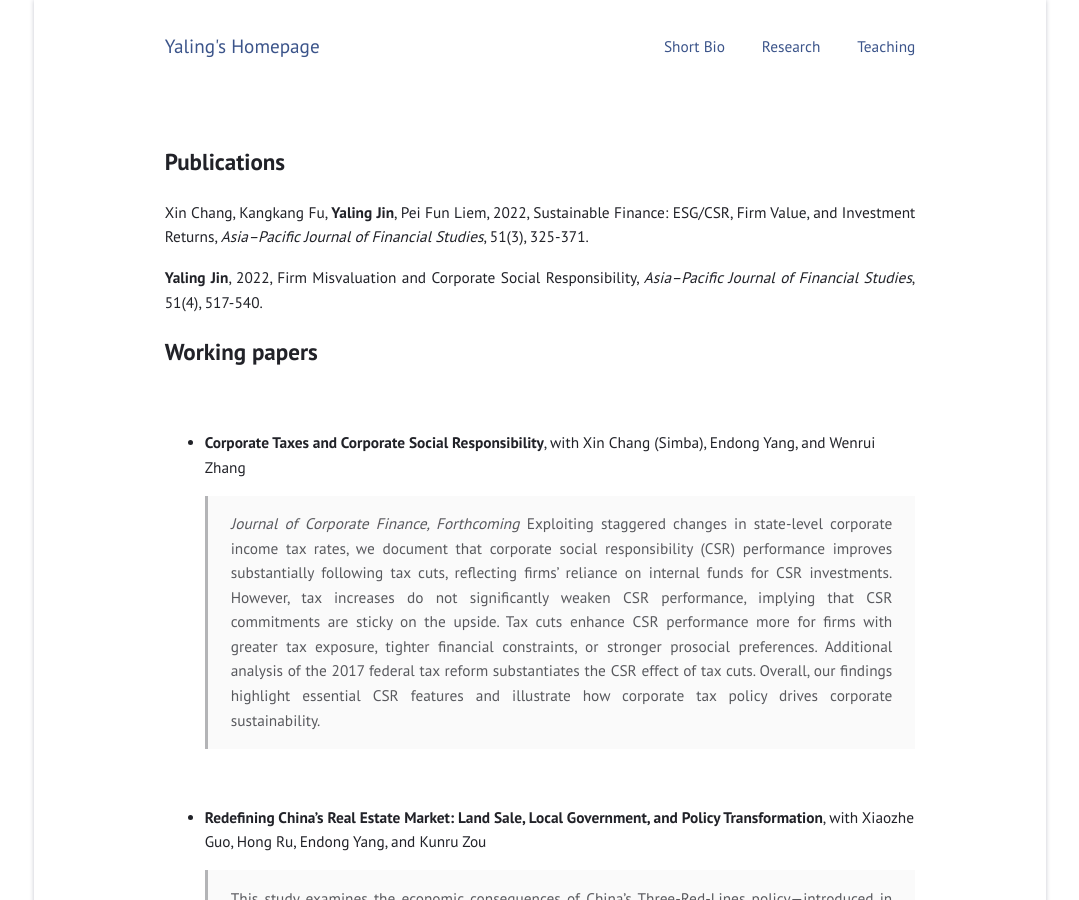
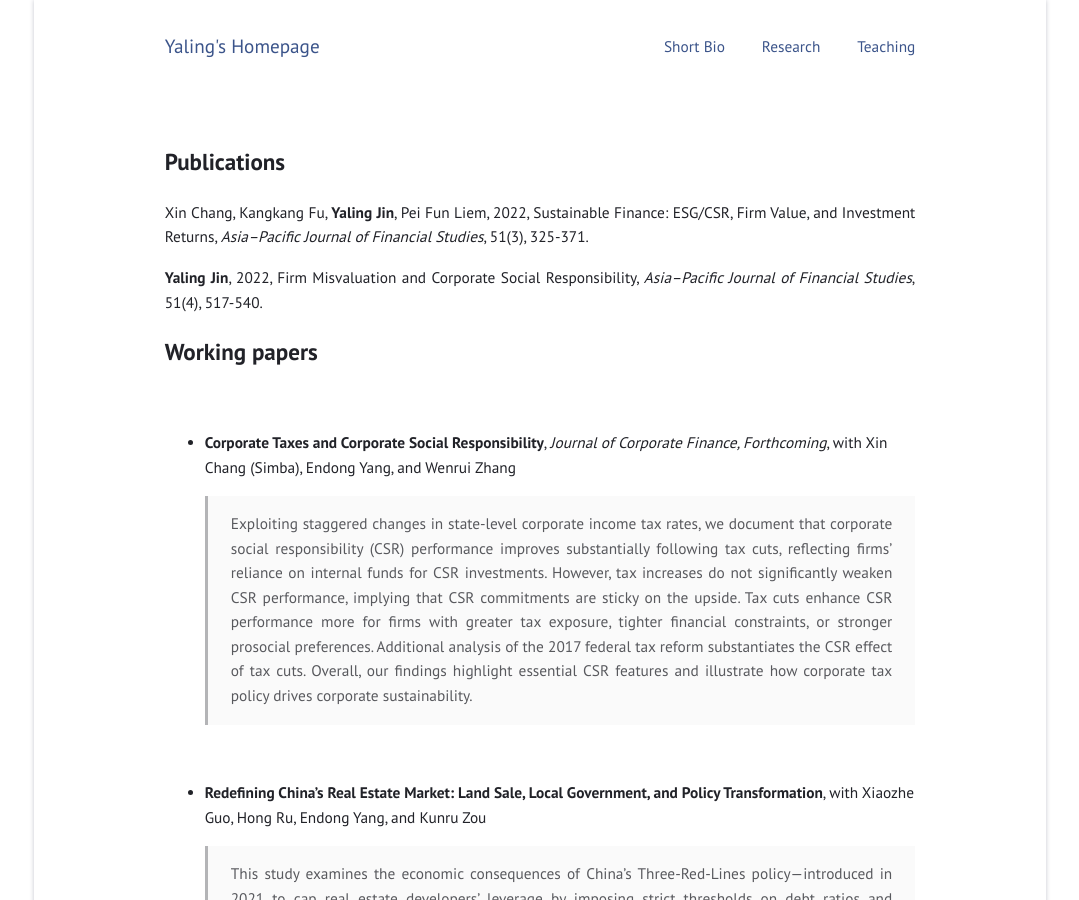
Before and after one commit to jinyaling/jinyaling.github.io, a Jekyll site: the page built from research.md, in a window 1280 px wide and 900 px high. Shown: the whole window, without its empty margins (100-1179 px from the left). Built offline with Jekyll 4.4.1, drawn with Linux system fonts in a browser that asks for light colours.

```diff
--- a/research.md
+++ b/research.md
@@ -13,8 +13,7 @@ Xin Chang, Kangkang Fu, **Yaling Jin**, Pei Fun Liem, 2022, Sustainable Finance:
 
 ## Working papers
 &nbsp;
- - **[Corporate Taxes and Corporate Social Responsibility](https://papers.ssrn.com/sol3/papers.cfm?abstract_id=3694203)**, with Xin Chang (Simba), Endong Yang, and Wenrui Zhang
-> *Journal of Corporate Finance, Forthcoming*
+ - **[Corporate Taxes and Corporate Social Responsibility](https://papers.ssrn.com/sol3/papers.cfm?abstract_id=3694203)**, *Journal of Corporate Finance, Forthcoming*, with Xin Chang (Simba), Endong Yang, and Wenrui Zhang
 > Exploiting staggered changes in state-level corporate income tax rates, we document that corporate social responsibility (CSR) performance improves substantially following tax cuts, reflecting firms’ reliance on internal funds for CSR investments. However, tax increases do not significantly weaken CSR performance, implying that CSR commitments are sticky on the upside. Tax cuts enhance CSR performance more for firms with greater tax exposure, tighter financial constraints, or stronger prosocial preferences. Additional analysis of the 2017 federal tax reform substantiates the CSR effect of tax cuts. Overall, our findings highlight essential CSR features and illustrate how corporate tax policy drives corporate sustainability.
 
 &nbsp;
```
